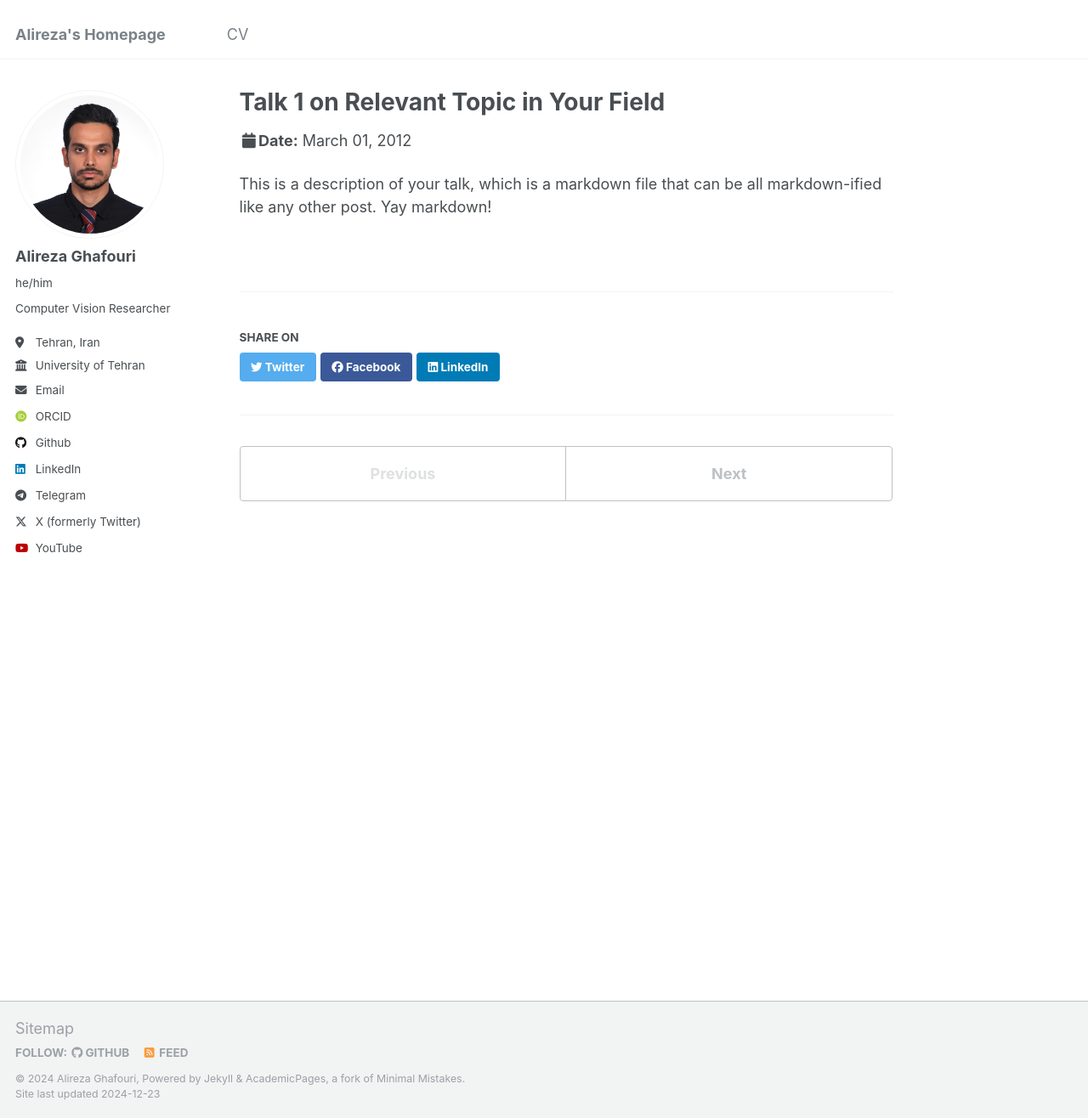
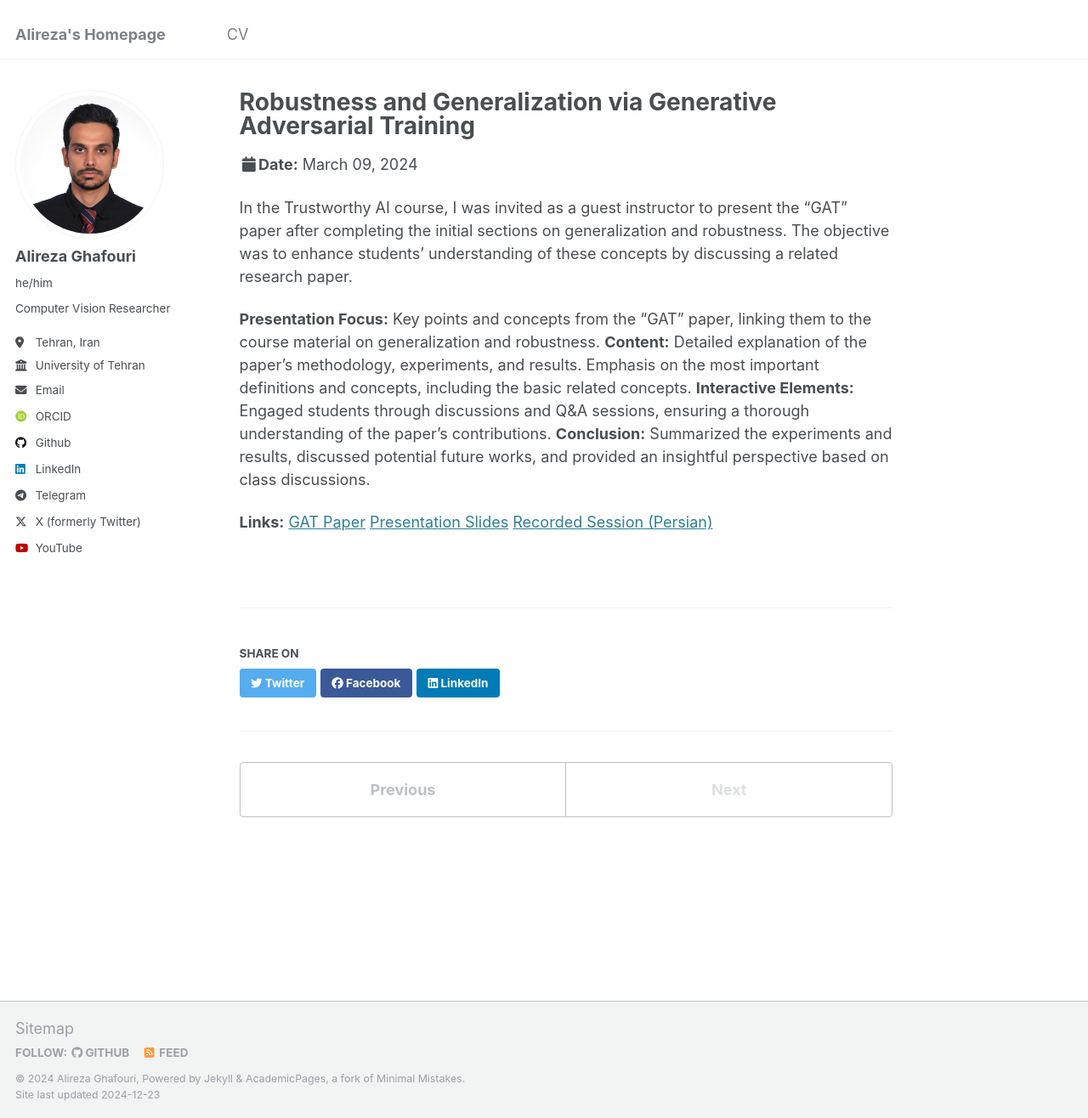
Before and after one commit to Alireza-Ghafouri/Alireza-Ghafouri.github.io, a Jekyll site: the page built from _talks/2012-03-01-talk-1.md, in a window 1280 px wide and 1316 px high. Shown: the whole window at 85% size. Built offline with Jekyll 4.4.1, drawn with Linux system fonts in a browser that asks for light colours; some web fonts are replaced.

Commit message:
add GAT talk

```diff
--- a/_talks/2012-03-01-talk-1.md
+++ b/_talks/2012-03-01-talk-1.md
@@ -1,11 +1,20 @@
 ---
-title: "Talk 1 on Relevant Topic in Your Field"
+title: "Robustness and Generalization via Generative Adversarial Training"
 collection: talks
-type: "Talk"
-permalink: /talks/2012-03-01-talk-1
-venue: "UC San Francisco, Department of Testing"
-date: 2012-03-01
-location: "San Francisco, California"
+type: "Tutorial"
+permalink: /talks/2024-03-09-GAT
+venue: "University of Tehran, Trustworthy AI course"
+date: 2024-03-09
+location: "Tehran, Iran"
 ---
+In the Trustworthy AI course, I was invited as a guest instructor to present the "GAT" paper after completing the initial sections on generalization and robustness. The objective was to enhance students' understanding of these concepts by discussing a related research paper.
 
-This is a description of your talk, which is a markdown file that can be all markdown-ified like any other post. Yay markdown!
+**Presentation Focus:** Key points and concepts from the "GAT" paper, linking them to the course material on generalization and robustness.
+**Content:** Detailed explanation of the paper's methodology, experiments, and results. Emphasis on the most important definitions and concepts, including the basic related concepts.
+**Interactive Elements:** Engaged students through discussions and Q&A sessions, ensuring a thorough understanding of the paper's contributions.
+**Conclusion:** Summarized the experiments and results, discussed potential future works, and provided an insightful perspective based on class discussions.
+
+**Links:**
+[GAT Paper](https://openaccess.thecvf.com/content/ICCV2021/papers/Poursaeed_Robustness_and_Generalization_via_Generative_Adversarial_Training_ICCV_2021_paper.pdf)
+[Presentation Slides](https://docs.google.com/presentation/d/1dHhmcFHNC2wPwIkAO_vtOeYV9w7RCPGqSs0184gMyXg/edit?usp=sharing)
+[Recorded Session (Persian)](https://t.me/TrustworthyAI_UT/123)
```
